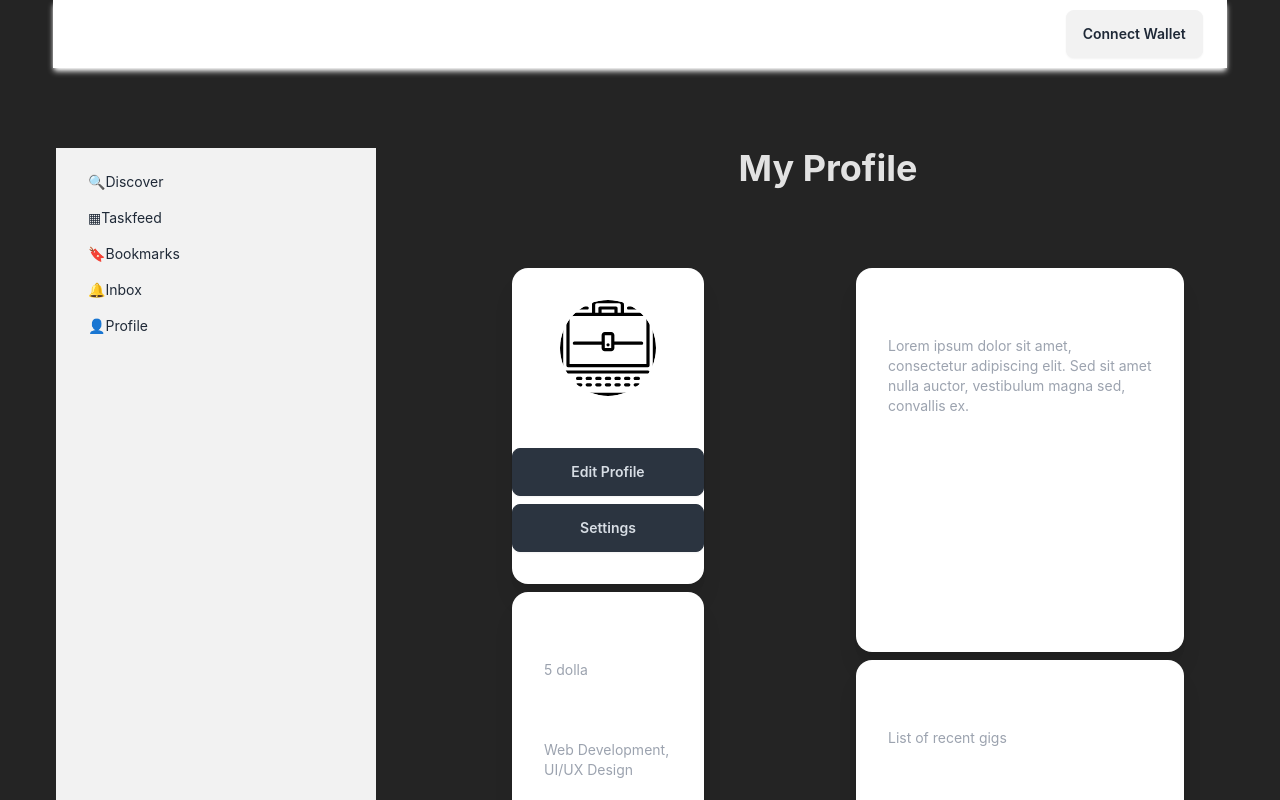
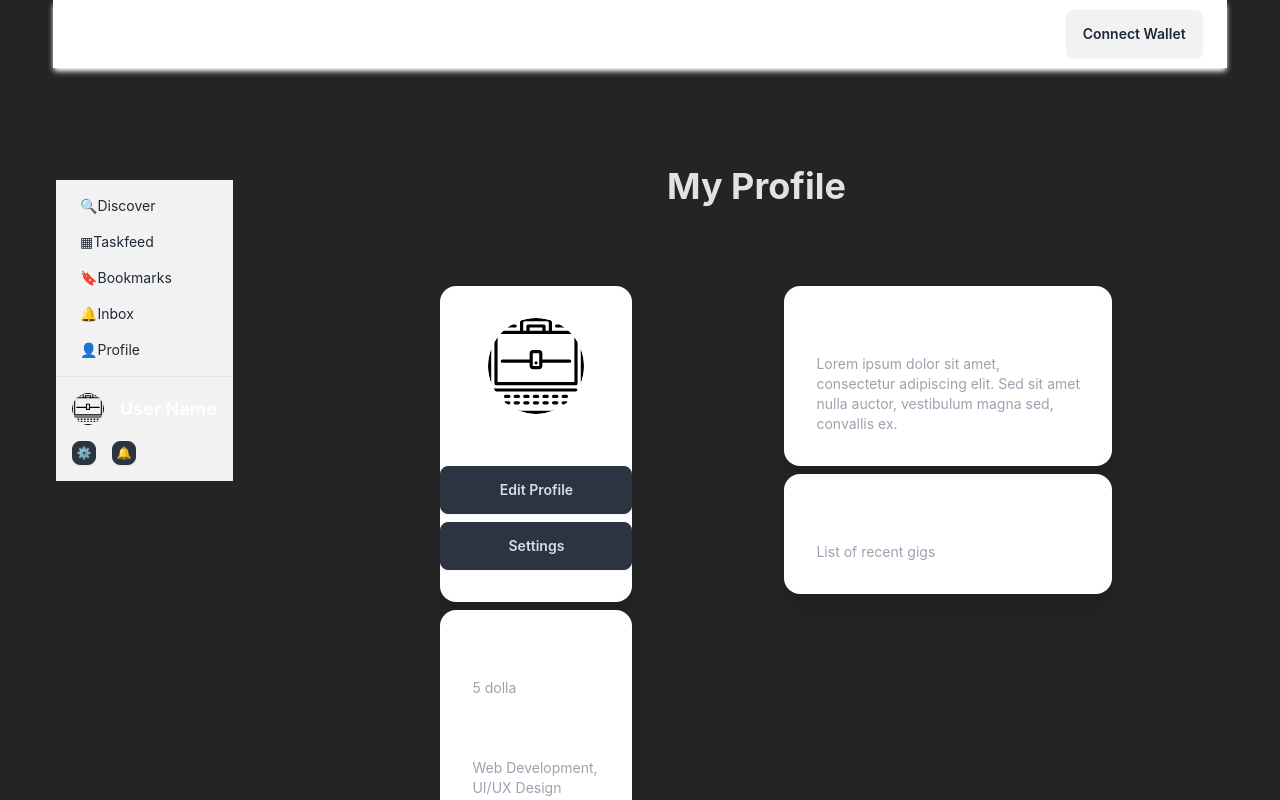
Before and after one commit to Innkeeping/mgigs, a React (Vite) app: page /profile in a window 1280 px wide. Shown: the top 800 px of the page. Built offline with nearby package versions, Linux system fonts and the light colour scheme.

Commit message:
sidebar/profile card adjustments ⚙

```diff
--- a/src/components/Profile.tsx
+++ b/src/components/Profile.tsx
@@ -4,7 +4,7 @@ const Profile = () => {
   return (
     <Sidebar>
       <h1 className="text-4xl font-bold mb-4 mt-16">My Profile</h1>
-      <div className="max-w-2xl mx-auto grid grid-cols-1 lg:grid-cols-2 gap-4 mt-24 lg:mt-16 ml-14 lg:mr-4">
+      <div className="max-w-2xl mx-auto grid grid-cols-1 lg:grid-cols-2 gap-4 mr-4 mt-20 lg:mt-16 ml-14 lg:mr-4 ">
         <div className="justify-center">
           <div className="card bg-base-100 shadow-xl w-full lg:w-48 h-fit">
             <div className="card-body items-center">
@@ -32,13 +32,13 @@ const Profile = () => {
           </div>
         </div>
         <div className="lg:col-span-1">
-          <div className="card bg-base-100 shadow-xl w-full h-96">
+          <div className="card bg-base-100 shadow-xl w-full h-fit">
             <div className="card-body">
               <h2 className="card-title">About Me</h2>
               <p className="text-sm text-gray-400">Lorem ipsum dolor sit amet, consectetur adipiscing elit. Sed sit amet nulla auctor, vestibulum magna sed, convallis ex.</p>
             </div>
           </div>
-          <div className="card bg-base-100 shadow-xl w-full h-96 mt-2">
+          <div className="card bg-base-100 shadow-xl w-full h-fit mt-2">
             <div className="card-body">
               <h2 className="card-title">Recent Gigs</h2>
               <p className="text-sm text-gray-400">List of recent gigs</p>
--- a/src/components/Sidebar.tsx
+++ b/src/components/Sidebar.tsx
@@ -2,21 +2,37 @@ const Sidebar = ({ children }) => {
   return (
     <div className="drawer lg:drawer-open">
       <input id="my-drawer-2" type="checkbox" className="drawer-toggle" />
-      <div className="drawer-content flex flex-col items-center justify-center">
+      <div className="drawer-content flex flex-col items-center justify-center overflow-y-hidden">
         {children}
         <label htmlFor="my-drawer-2" className="btn btn-square btn-md btn-neutral w-8 h-8 fixed top-24 left-0 z-10 lg:hidden">
           →
         </label>
       </div>
-      <div className="drawer-side mt-20 lg:mt-16">
+      <div className="drawer-side mt-20 lg:mt-16 lg:ml-14">
         <label htmlFor="my-drawer-2" aria-label="close sidebar" className="drawer-overlay lg:hidden"></label>
-        <ul className="menu bg-base-200 text-base-content min-h-full w-80 p-4 ml-14">
+        <div className="flex flex-col h-screen pt-8">
+          <ul className="menu bg-base-200 text-base-content">
             <li><a>🔍Discover</a></li>
             <li><a>▦Taskfeed</a></li>
             <li><a>🔖Bookmarks</a></li>
             <li><a>🔔Inbox</a></li>
             <li><a>👤Profile</a></li>
           </ul>
+          <div className="bg-base-200 p-4 border-t border-base-300">
+            <div className="flex items-center">
+              <div className="avatar mr-4">
+                <div className="w-8 rounded-full">
+                  <img src="src/assets/laptop.svg" className="rounded-full" />
+                </div>
+              </div>
+              <span className="text-lg font-bold">User Name</span>
+            </div>
+            <div className="flex items-center mt-4">
+              <button className="btn btn-square btn-xs btn-neutral mr-4">⚙️</button>
+              <button className="btn btn-square btn-xs btn-neutral">🔔</button>
+            </div>
+          </div>
+        </div>
       </div>
     </div>
   );
```
Lines whose indentation alone changed are shown as unchanged.
